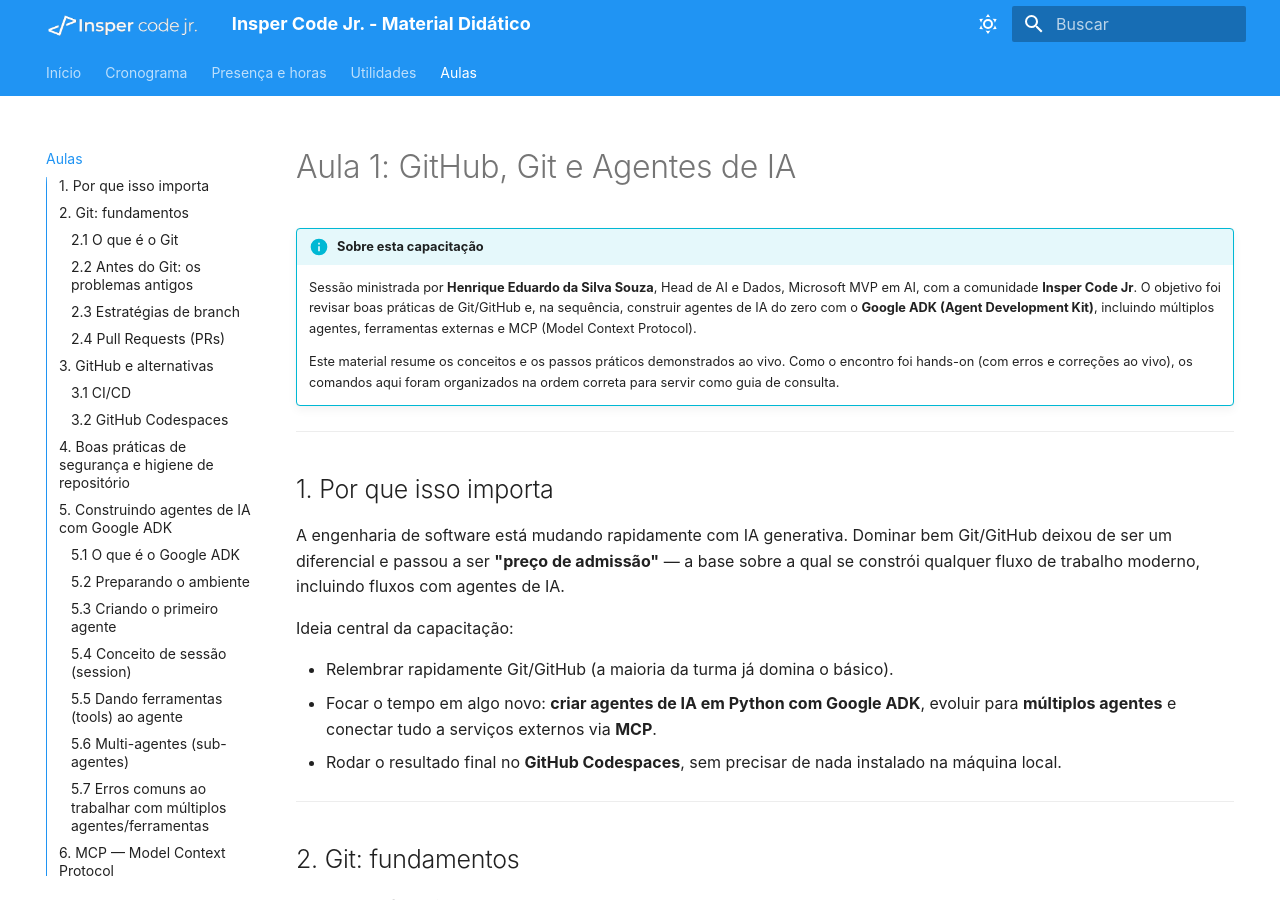
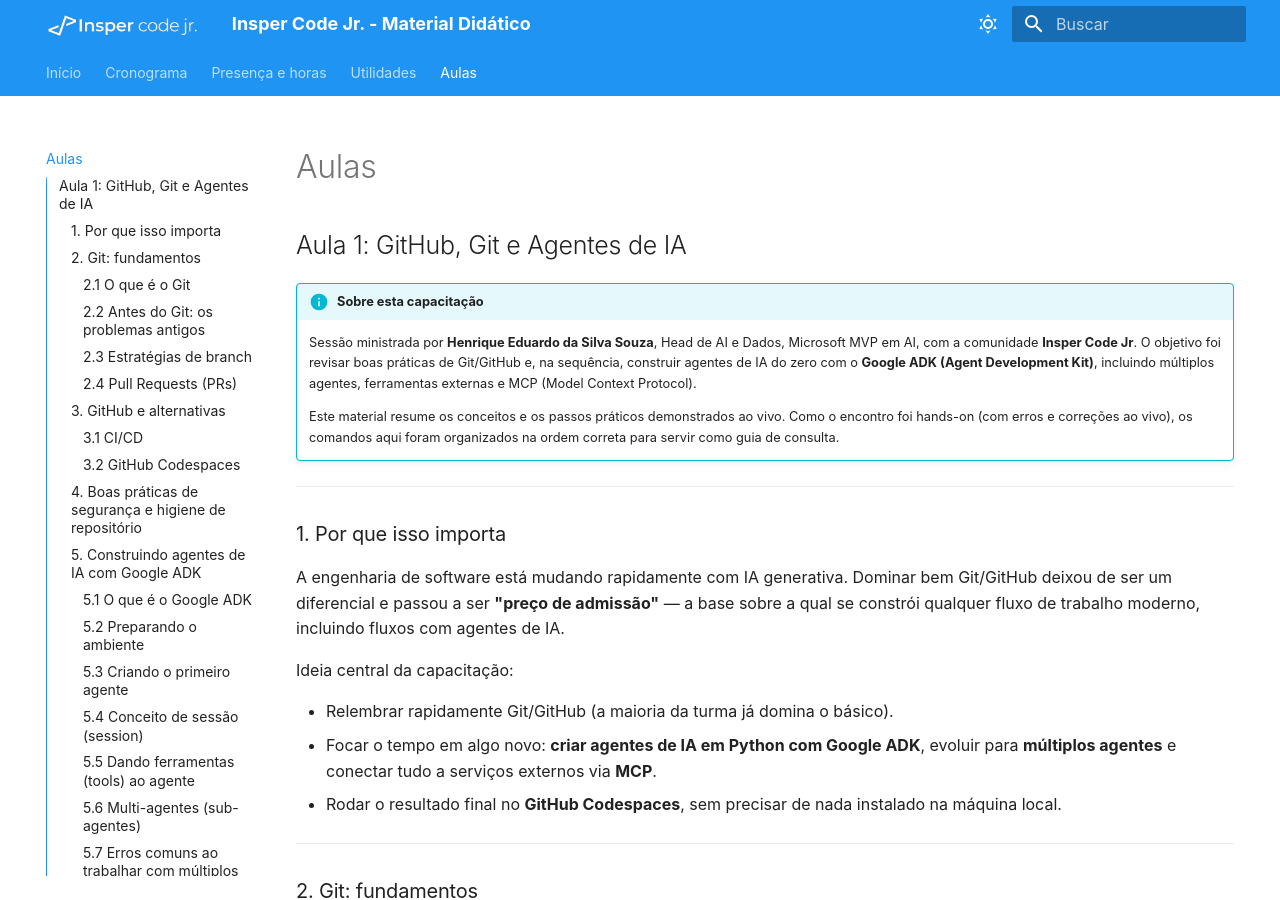
Before and after one commit to InsperCodeJr/material-didatico-26-2, an MkDocs documentation site: the page built from docs/aulas.md, in a window 1280 px wide and 900 px high. Built offline with MkDocs 1.6.1 and Material for MkDocs 9.7.7, drawn with Linux system fonts in a browser that asks for light colours.

Commit message:
feat: arruma menu lateral

````diff
--- a/docs/aulas.md
+++ b/docs/aulas.md
@@ -1,4 +1,6 @@
-# Aula 1: GitHub, Git e Agentes de IA
+# Aulas
+
+## Aula 1: GitHub, Git e Agentes de IA
 
 !!! info "Sobre esta capacitação"
     Sessão ministrada por **Henrique Eduardo da Silva Souza**, Head de AI e Dados, Microsoft MVP em AI, com a comunidade **Insper Code Jr**. O objetivo foi revisar boas práticas de Git/GitHub e, na sequência, construir agentes de IA do zero com o **Google ADK (Agent Development Kit)**, incluindo múltiplos agentes, ferramentas externas e MCP (Model Context Protocol).
@@ -7,7 +9,7 @@
 
 ---
 
-## 1. Por que isso importa
+### 1. Por que isso importa
 
 A engenharia de software está mudando rapidamente com IA generativa. Dominar bem Git/GitHub deixou de ser um diferencial e passou a ser **"preço de admissão"** — a base sobre a qual se constrói qualquer fluxo de trabalho moderno, incluindo fluxos com agentes de IA.
 
@@ -19,15 +21,15 @@ Ideia central da capacitação:
 
 ---
 
-## 2. Git: fundamentos
+### 2. Git: fundamentos
 
-### 2.1 O que é o Git
+#### 2.1 O que é o Git
 
 - Git é um **DVCS** (*Distributed Version Control System* — sistema de controle de versão **descentralizado**).
 - Ele armazena **snapshots** do código ao longo do tempo.
 - "Descentralizado" significa que cada pessoa do time tem uma cópia completa do repositório (com todo o histórico) na própria máquina, além de existir uma cópia remota (ex.: no GitHub).
 
-### 2.2 Antes do Git: os problemas antigos
+#### 2.2 Antes do Git: os problemas antigos
 
 - Times trabalhavam direto em um repositório compartilhado único, sem controle de versão real.
 - Se duas pessoas mexessem no mesmo arquivo ao mesmo tempo, surgia **conflito**, e alguém podia perder o trabalho feito.
@@ -37,7 +39,7 @@ Ideia central da capacitação:
 
 > **Lição prática:** comece a versionar um projeto com Git desde o primeiro commit. Projetos que só recebem Git depois de já estarem bagunçados tendem a continuar bagunçados.
 
-### 2.3 Estratégias de branch
+#### 2.3 Estratégias de branch
 
 | Estratégia | Como funciona | Quando usar |
 |---|---|---|
@@ -46,14 +48,14 @@ Ideia central da capacitação:
 
 **Por que Git Flow ajuda em produção:** se a `main` já acumulou várias mudanças ainda não testadas e aparece um bug crítico, seria arriscado subir tudo de uma vez só para corrigir o bug. Com Git Flow, você parte da última versão estável em produção, cria uma branch de **hotfix**, corrige, mescla de volta e leva **apenas essa correção** para produção — sem misturar com features ainda em desenvolvimento.
 
-### 2.4 Pull Requests (PRs)
+#### 2.4 Pull Requests (PRs)
 
 - Um PR é o mecanismo de pedir revisão de código antes de mesclar uma branch.
 - Hoje, cada vez mais essa revisão inicial é feita por **agentes de IA**, que revisam o PR antes (ou junto) de uma pessoa.
 
 ---
 
-## 3. GitHub e alternativas
+### 3. GitHub e alternativas
 
 - Cerca de 40% do mercado usa GitHub; o restante usa outras ferramentas, com destaque para o **Azure DevOps** (Microsoft) e o **Bitbucket** (Atlassian, geralmente integrado a Jira/Confluence).
 - O Azure DevOps tem funcionalidades equivalentes ao GitHub (repositório, pipelines, Codespaces) e adiciona:
@@ -61,14 +63,14 @@ Ideia central da capacitação:
   - **Wikis** internas.
   - **Dashboards** de pipelines, deployments e PRs abertos.
 
-### 3.1 CI/CD
+#### 3.1 CI/CD
 
 - **CI (Continuous Integration / Integração Contínua):** toda vez que um código é enviado para uma branch, um **pipeline de CI** é disparado automaticamente. Ele roda testes, simulações (*smoke tests*) e verificações de vulnerabilidade — para pegar problemas antes que cheguem à produção.
 - **CD (Continuous Delivery/Deployment / Entrega/Implantação Contínua):** depois que o CI valida o código, o CD gera o **pacote de entrega** (ex.: imagem Docker, container, executável, APK) e o implanta em produção, idealmente **sem deixar a aplicação indisponível**.
 - Quanto mais etapas o pipeline tem, mais tempo (e custo) ele consome — vale otimizar o número de etapas.
 - Esse fluxo de CI/CD, junto com boas mensagens de PR, também alimenta **release notes** automáticas: cada entrega documentada no PR pode virar uma nota de versão visível para o usuário final.
 
-### 3.2 GitHub Codespaces
+#### 3.2 GitHub Codespaces
 
 - Ambiente de desenvolvimento completo (tipo um VS Code) rodando na nuvem, acessível direto do navegador — **sem precisar instalar nada na máquina local**.
 - Útil para:
@@ -78,7 +80,7 @@ Ideia central da capacitação:
 
 ---
 
-## 4. Boas práticas de segurança e higiene de repositório
+### 4. Boas práticas de segurança e higiene de repositório
 
 - **Sempre configure o `.gitignore` corretamente antes do primeiro commit** — ele evita subir arquivos que não deveriam ir para o repositório (ambientes virtuais, chaves de API, arquivos `.env`).
 - **Nunca versione arquivos `.env` com chaves de API ou segredos.** Uma das formas mais comuns de vazamento de dados é justamente subir, sem querer, chaves e credenciais dentro do repositório.
@@ -86,9 +88,9 @@ Ideia central da capacitação:
 
 ---
 
-## 5. Construindo agentes de IA com Google ADK
+### 5. Construindo agentes de IA com Google ADK
 
-### 5.1 O que é o Google ADK
+#### 5.1 O que é o Google ADK
 
 - **ADK = Agent Development Kit**, framework de código aberto do Google para criar agentes de IA.
 - Pontos fortes citados:
@@ -96,7 +98,7 @@ Ideia central da capacitação:
   - Um dos primeiros frameworks a lançar suporte ao protocolo **A2A (Agent-to-Agent)** — agentes conversando com outros agentes.
   - Usado em grandes projetos reais pela equipe do palestrante.
 
-### 5.2 Preparando o ambiente
+#### 5.2 Preparando o ambiente
 
 ```bash
 # 1. Criar um ambiente virtual Python
@@ -117,7 +119,7 @@ pip install google-adk
 
 > Use sempre um ambiente virtual: isso evita problemas de compatibilidade entre bibliotecas de projetos diferentes na mesma máquina.
 
-### 5.3 Criando o primeiro agente
+#### 5.3 Criando o primeiro agente
 
 ```bash
 adk create agent
@@ -134,7 +136,7 @@ adk web
 
 Isso sobe uma interface no navegador para conversar com o agente, subir imagens/áudio, testar streaming de resposta e revisar **sessões**.
 
-### 5.4 Conceito de sessão (session)
+#### 5.4 Conceito de sessão (session)
 
 - Uma **sessão** é como uma "sala de conversa" entre o usuário e o agente.
 - Serve para:
@@ -142,7 +144,7 @@ Isso sobe uma interface no navegador para conversar com o agente, subir imagens/
   - Quando há **múltiplos agentes**, rastrear em qual agente da cadeia uma resposta se perdeu ou falhou.
 - Combinando `user_id` + `session_id`, é possível dar **memória** ao agente: ele passa a lembrar interações passadas (ex.: histórico de treinos de um usuário) e evoluir a resposta ao longo do tempo.
 
-### 5.5 Dando ferramentas (tools) ao agente
+#### 5.5 Dando ferramentas (tools) ao agente
 
 Exemplo: permitir que o agente busque informações no Google:
 
@@ -155,7 +157,7 @@ tools = [google_search]
 
 Regra importante do ADK observada na prática: **um agente que delega para sub-agentes não deve, ao mesmo tempo, ter ferramentas próprias que dupliquem o papel dos sub-agentes** — o framework reclama de conflito de configuração. A ferramenta deve ficar no sub-agente especializado; o agente "raiz" (root) apenas delega.
 
-### 5.6 Multi-agentes (sub-agentes)
+#### 5.6 Multi-agentes (sub-agentes)
 
 Conceitos-chave:
 
@@ -179,7 +181,7 @@ root_agent = Agent(
 
 > Dica prática do treinamento: escreva instruções (*system prompt*) longas e detalhadas — é comum e aceitável usar um LLM (ex. ChatGPT) para ajudar a redigir esse prompt inicial antes de refinar manualmente.
 
-### 5.7 Erros comuns ao trabalhar com múltiplos agentes/ferramentas
+#### 5.7 Erros comuns ao trabalhar com múltiplos agentes/ferramentas
 
 - Conflito de versão entre pacotes dependentes (ex. o ADK exigir uma versão mínima do pacote MCP; se a versão instalada for menor, dá erro de importação).
 - Esquema de saída (*output schema*) não configurado corretamente ao compartilhar ferramentas entre agentes.
@@ -189,22 +191,22 @@ root_agent = Agent(
 
 ---
 
-## 6. MCP — Model Context Protocol
+### 6. MCP — Model Context Protocol
 
-### 6.1 O que é e por que existe
+#### 6.1 O que é e por que existe
 
 - **MCP (Model Context Protocol)** é um protocolo padrão para conectar agentes a **serviços/APIs externos** sem precisar reescrever a integração do zero para cada framework de agente.
 - Analogia usada na aula: é como um **USB-C** — um único "conector" padrão que qualquer agente, de qualquer framework, consegue usar da mesma forma para acessar uma ferramenta externa.
 - Na prática, uma API já existente (ex. em Flask/FastAPI) pode expor uma mesma rota tanto como endpoint HTTP normal quanto como ferramenta MCP, normalmente usando um *decorator* — sem alterar o comportamento original do endpoint.
 
-### 6.2 Quando usar MCP em vez de apenas uma tool nativa (ex. Google Search)
+#### 6.2 Quando usar MCP em vez de apenas uma tool nativa (ex. Google Search)
 
 Use MCP quando você precisa conectar o agente a um **serviço externo específico** que não é coberto por ferramentas genéricas, por exemplo:
 - Consultar dados pessoais em um serviço (ex. Strava, dados de corrida).
 - Consultar vagas de emprego em uma plataforma própria de recrutamento.
 - Qualquer API interna da empresa/projeto que você queira "conectar" ao agente.
 
-### 6.3 Configurando um MCP no ADK (exemplo prático)
+#### 6.3 Configurando um MCP no ADK (exemplo prático)
 
 ```python
 from google.adk.tools.mcp_tool import MCPToolset, StreamableHTTPConnectionParams
@@ -225,7 +227,7 @@ pip install mcp
 
 - Assim como no caso dos sub-agentes, fique atento à **compatibilidade de versões** entre o pacote `mcp` e o `google-adk` — versões desalinhadas foram a causa de um erro real demonstrado na aula.
 
-### 6.4 Exemplo de caso de uso construído na aula
+#### 6.4 Exemplo de caso de uso construído na aula
 
 Um segundo agente ("Hunter") foi criado para:
 1. Conectar-se via MCP a um serviço externo de vagas de emprego.
@@ -235,7 +237,7 @@ Um segundo agente ("Hunter") foi criado para:
 
 ---
 
-## 7. Ferramentas de codificação assistida por IA — quando usar cada uma
+### 7. Ferramentas de codificação assistida por IA — quando usar cada uma
 
 Critério prático compartilhado pelo palestrante para escolher entre assistentes de código:
 
@@ -249,7 +251,7 @@ Critério prático compartilhado pelo palestrante para escolher entre assistente
 
 ---
 
-## 8. Publicando o trabalho e rodando em Codespaces
+### 8. Publicando o trabalho e rodando em Codespaces
 
 Fluxo final demonstrado, do agente local até rodando na nuvem:
 
@@ -274,7 +276,7 @@ Depois, no GitHub:
 
 ---
 
-## 9. Resumo de conceitos-chave (glossário rápido)
+### 9. Resumo de conceitos-chave (glossário rápido)
 
 - **DVCS** — Sistema de controle de versão descentralizado (o Git é um exemplo).
 - **Branch** — Ramificação do código para trabalhar em algo isoladamente antes de integrar.
@@ -292,7 +294,7 @@ Depois, no GitHub:
 
 ---
 
-## 10. Próximos passos sugeridos
+### 10. Próximos passos sugeridos
 
 - Praticar a criação de agentes simples com o Google ADK usando a chave gratuita do Google AI Studio.
 - Experimentar transformar uma tarefa repetitiva do seu dia a dia (ex. organizar tarefas, gerar relatórios) em um fluxo com agente + MCP.
@@ -300,7 +302,7 @@ Depois, no GitHub:
 
 ---
 
-## 11. Links mencionados na aula
+### 11. Links mencionados na aula
 
 | Recurso | Link |
 |---|---|
@@ -312,12 +314,12 @@ Depois, no GitHub:
 
 *Material gerado a partir da transcrição da capacitação realizada em 01/09/2026. Alguns trechos de conversa informal foram omitidos para manter o foco no conteúdo técnico.*
 
-# Aula 2: Projetos Ágeis & Requisitos
+## Aula 2: Projetos Ágeis & Requisitos
 
-# Aula 3: Web, APIs & Redes
+## Aula 3: Web, APIs & Redes
 
-# Aula 4: Arquitetura, Docker & Deploy
+## Aula 4: Arquitetura, Docker & Deploy
 
-# Aula 5: IA Aplicada ao Desenvolvimento
+## Aula 5: IA Aplicada ao Desenvolvimento
 
-# Aula 6: Qualidade, Segurança & Manutenibilidade
+## Aula 6: Qualidade, Segurança & Manutenibilidade
````
Also changed, not shown: site/aulas/index.html, site/search/search_index.json.
